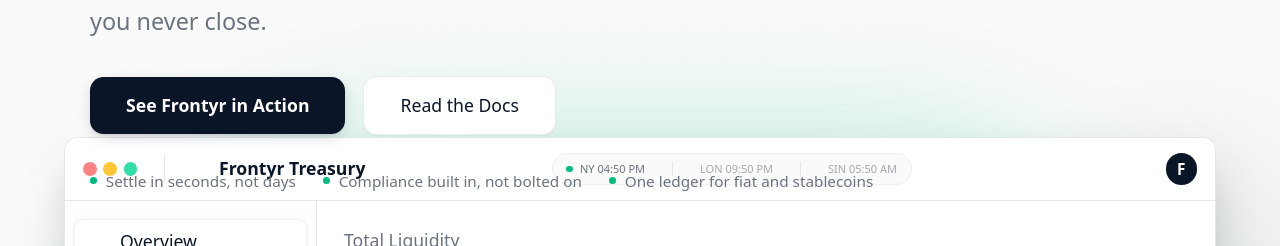
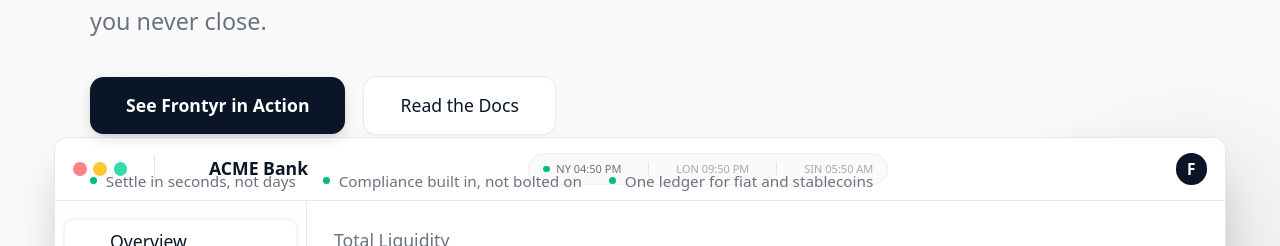
Before and after one commit to swedishfrenchpress/frontyr-website-exploration, a Next.js app: page / in a window 1280 px wide. Shown: the part 889-1135 px from the top of the page. Built offline with nearby package versions, Linux system fonts and the light colour scheme; some icons are missing.

Commit message:
update dashboard.

```diff
--- a/app/components/HeroDashboard.tsx
+++ b/app/components/HeroDashboard.tsx
@@ -114,7 +114,7 @@
           <div className="h-6 w-px bg-border mx-2"></div>
           <div className="flex items-center gap-2 text-obsidian font-semibold text-sm">
             <Security className="w-4 h-4 text-emerald-600" />
-            <span>Frontyr Treasury</span>
+            <span>ACME Bank</span>
           </div>
         </div>
 
--- a/app/components/ProductShowcase.tsx
+++ b/app/components/ProductShowcase.tsx
@@ -26,17 +26,15 @@
   }, []);
 
   return (
-    <section ref={sectionRef} id="product" className="relative w-full z-0 -mt-20 md:-mt-32 pb-20">
+    <section ref={sectionRef} id="product" className="relative w-full z-0 -mt-20 md:-mt-32">
       <div className="max-w-7xl mx-auto px-6 md:px-12 flex justify-center">
         <div
-          className={`relative w-full max-w-5xl transition-all duration-1000 ease-out ${
+          className={`relative w-full transition-all duration-1000 ease-out ${
             isVisible
               ? 'opacity-100 translate-y-0'
               : 'opacity-0 translate-y-8'
           }`}
         >
-             {/* Glow effect behind the dashboard */}
-             <div className={`absolute -inset-4 bg-emerald-500/20 blur-3xl rounded-full transition-opacity duration-1000 ${isVisible ? 'opacity-100' : 'opacity-0'}`}></div>
 
              <div className="relative">
                 <HeroDashboard />
```
